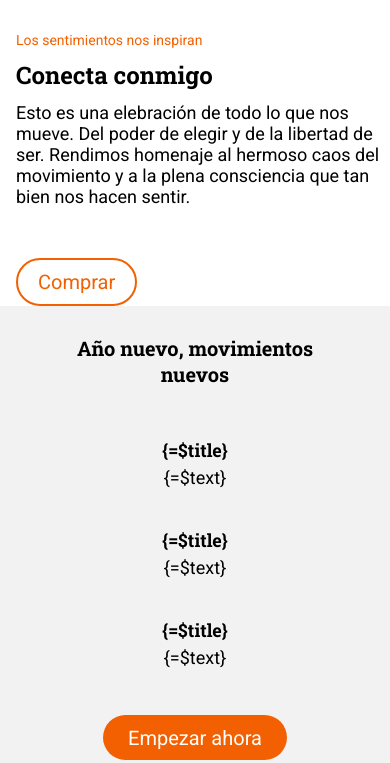
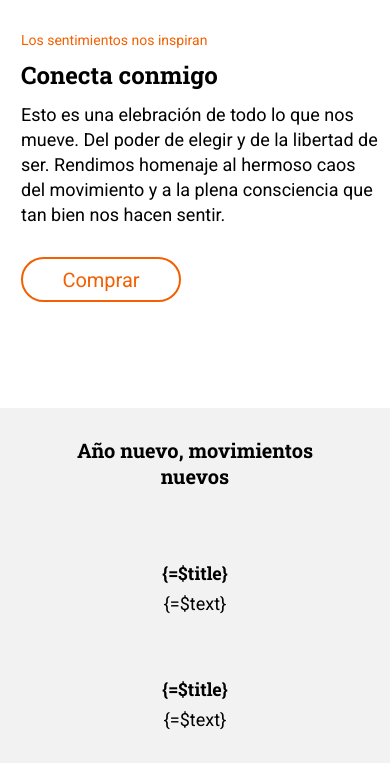
Before and after one commit to Adalab/modulo-1-evaluacion-final-MBueno992, a website built with Vite: page src/index.html in a window 390 px wide. Shown: the part 846-1609 px from the top of the page. Built offline with nearby package versions, Linux system fonts and the light colour scheme.

Commit message:
body version mobile Ok

```diff
--- a/src/scss/layout/_connect.scss
+++ b/src/scss/layout/_connect.scss
@@ -1,32 +1,35 @@
-.connect{
-    margin-left:16px;
+.connect {
+  margin-left: 21px;
+  margin-right: 12px;
   margin-top: 34px;
-    &__inspire{
+  height: 376px;
+  &__inspire {
     color: $colorBrightOrange;
-        font-family:$fontReg ;
+    font-family: $fontReg;
     font-size: 1.4rem;
   }
-    &__ppal{
-
-        &--title{
+  &__ppal {
+    &--title {
       font-family: $fontSlab;
       font-size: 2.4rem;
       padding: 11px 0;
     }
-        &--text{
+    &--text {
       font-family: $fontReg;
       font-size: 1.8rem;
+      line-height: 25px;
     }
   }
-      &__buy{
-        margin-top: 51px;
-       padding:10px 20px;
+  &__buy {
+    margin-top: 30px;
+    width: 160px;
+    height: 45px;
     border-radius: 40px;
     border: 2px solid $colorBrightOrange;
     background-color: $colorWhite;
     font-family: $fontReg;
     font-size: 2rem;
     color: $colorBrightOrange;
-    }
 
   }
+}
--- a/src/scss/layout/_newyear.scss
+++ b/src/scss/layout/_newyear.scss
@@ -3,6 +3,7 @@
   display: grid;
   grid-template-columns: 1fr;
   justify-items: center;
+  height: 624px;
 
   &__title{
     font-family: $fontSlab;
@@ -28,6 +29,7 @@
   font-size: 1.8rem;
   font-family: $fontReg;
   margin: 20px 72px;
+  line-height: 25px;
   &__title{
     font-size: 1.8rem;
     font-family: $fontSlab;
```
Lines whose indentation alone changed are shown as unchanged.
